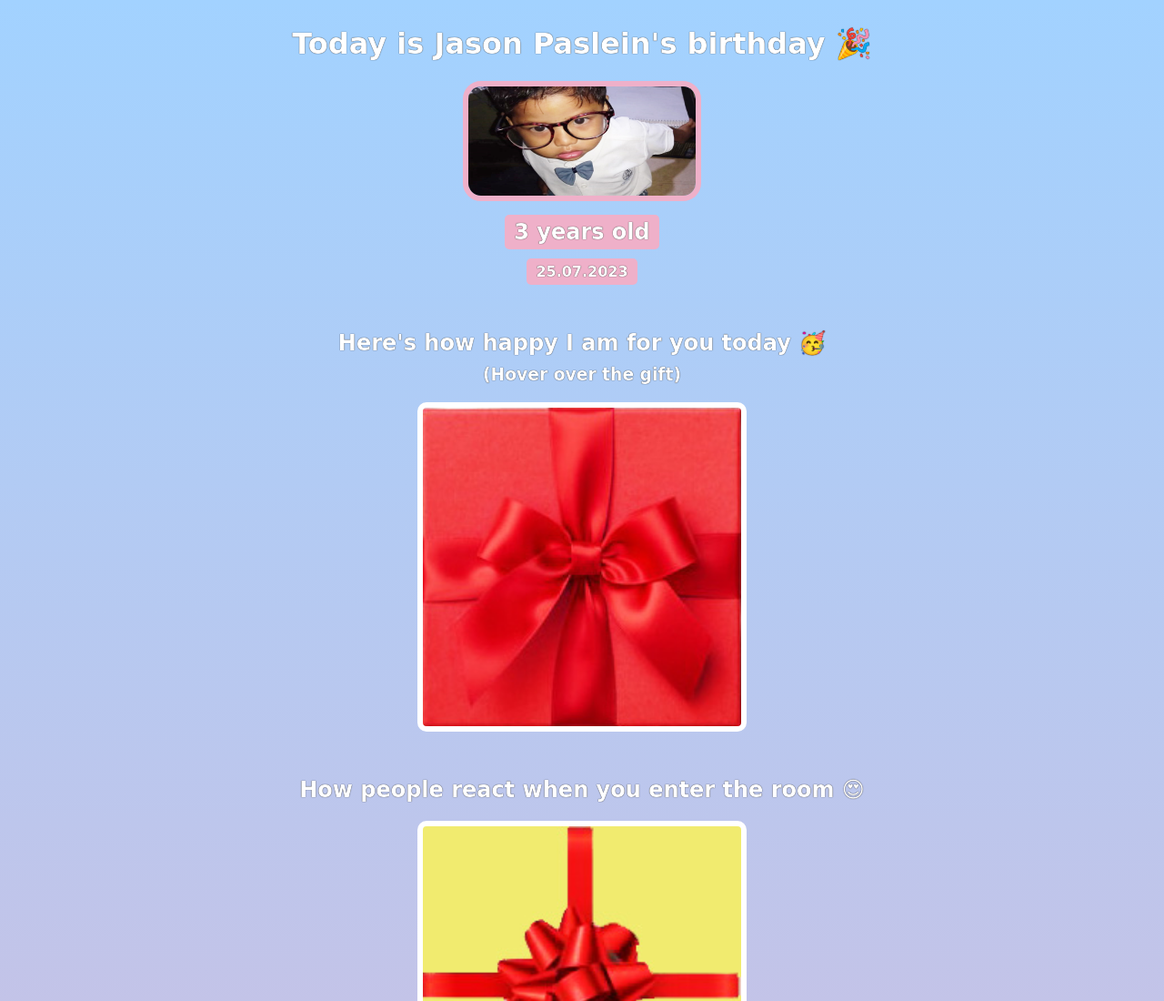
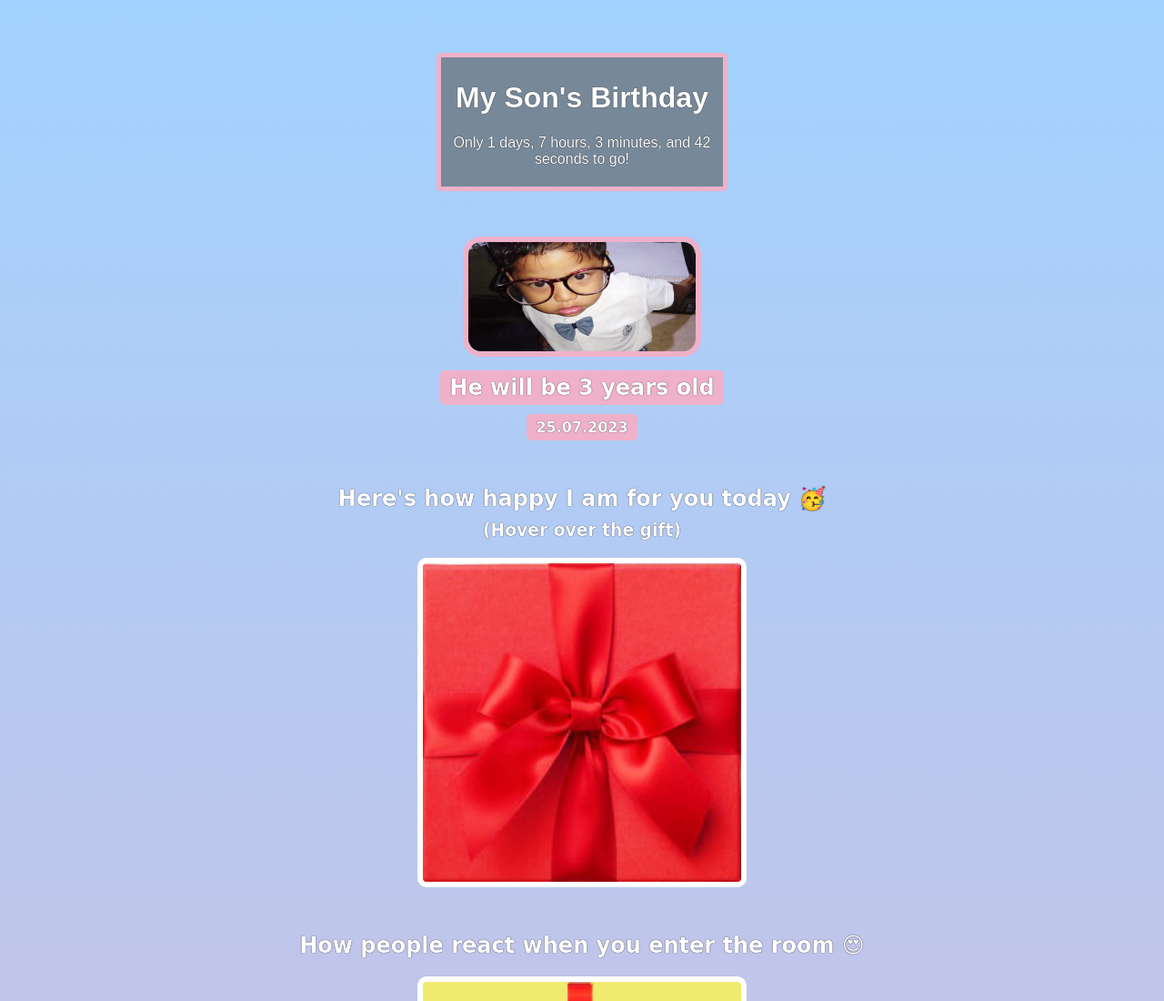
Before and after one commit to SumarPohz/birthday-gift-site, a plain HTML site: page index.html in a window 1280 px wide. Shown: the top 1100 px of the page at 91% size. Drawn offline with Linux system fonts and the light colour scheme; a web font is replaced by a local one.

Commit message:
Added Js and made some changes

```diff
--- a/index.css
+++ b/index.css
@@ -4,7 +4,19 @@ body {
     background: linear-gradient(#a2d2ff, #EFB0C9);
     color: #ffffff;
 }
-
+.countdown-container {
+    max-width: 300px;
+    margin: 0 auto;
+    padding: 5px;
+    border: 5px solid #EFB0C9;
+    border-radius: 5px;
+    background-color: lightslategrey;
+  }
+#body {
+    font-family: Arial, sans-serif;
+  text-align: center;
+  margin: 50px;
+}
 h1, h2, h3, h4, p {
     text-shadow: 0 0 1px black;
 }
--- a/index.html
+++ b/index.html
@@ -8,13 +8,16 @@
         <meta http-equiv="X-UA-Compatible" content="IE=edge">
         <title>Jason's Birthday</title>
         <link rel="stylesheet" href="index.css">
-        <meta name="viewport" content="initial-scale=1, maximum-scale=1, width=device-width">
     </head>
     <body>
         <div id="header">
-            <h1>Today is Jason Paslein's birthday 🎉</h1>
+        <div class="countdown-container" id="body">
+            <h1>My Son's Birthday</h1>
+            <p id="countdown"></p>
+        </div>
+        <script src="index.js"></script>
             <img id="son-img" src="./img/jason.jpg">
-            <h2 id="bday-age">3 years old</h2>
+            <h2 id="bday-age">He will be 3 years old</h2>
             <h4 id="bday-date">25.07.2023</h4>
         </div>
         <div class="gift-section">
--- /dev/null
+++ b/index.js
@@ -0,0 +1,25 @@
+document.addEventListener("DOMContentLoaded", function () {
+    const birthdayDate = new Date("2023-07-25");
+    const countdownElement = document.getElementById("countdown");
+
+    function updateCountdown() {
+      const now = new Date().getTime();
+      const timeDifference = birthdayDate - now;
+
+      if (timeDifference <= 0) {
+        countdownElement.innerHTML = "Happy Birthday!";
+      } else {
+        const days = Math.floor(timeDifference / (1000 * 60 * 60 * 24));
+        const hours = Math.floor((timeDifference % (1000 * 60 * 60 * 24)) / (1000 * 60 * 60));
+        const minutes = Math.floor((timeDifference % (1000 * 60 * 60)) / (1000 * 60));
+        const seconds = Math.floor((timeDifference % (1000 * 60)) / 1000);
+
+        countdownElement.innerHTML = `Only ${days} days, ${hours} hours, ${minutes} minutes, and ${seconds} seconds to go!`;
+      }
+    }
+
+    updateCountdown(); // Call the function once to display the initial countdown
+
+    // Update the countdown every second
+    setInterval(updateCountdown, 1000);
+  });
```
